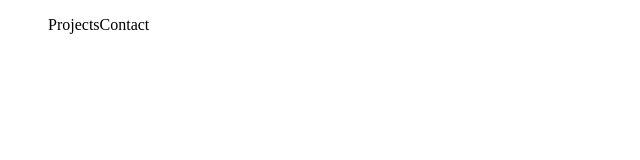
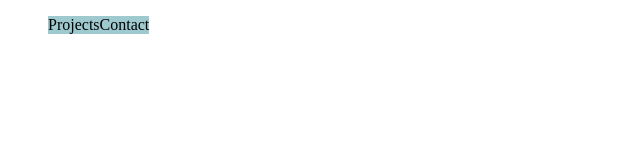
Before and after one commit to cwickes/old-githubio, a plain HTML site: page index.html in a window 1280 px wide. Shown: the whole page, without its empty margins (0-640 px from the left). Drawn offline with Linux system fonts and the light colour scheme.

Commit message:
Color and line fix

```diff
--- a/styles.css
+++ b/styles.css
@@ -14,4 +14,9 @@ nav ul li a {
 	display: block;
 	text-decoration: none;
 	color: black;
+	text-align: center;
 }
+
+nav ul li a {
+	background-color: #9ec9cf;
+}
```
